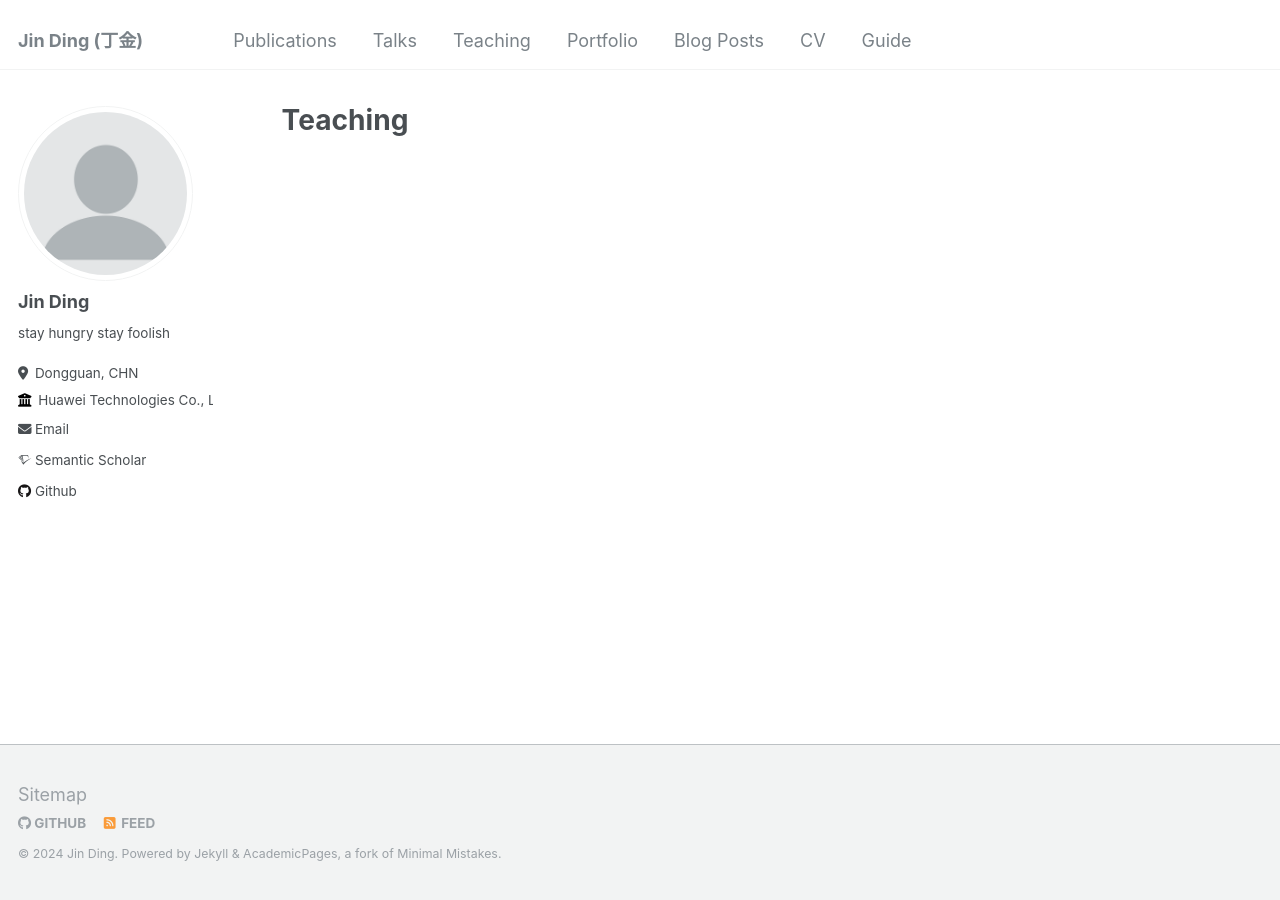
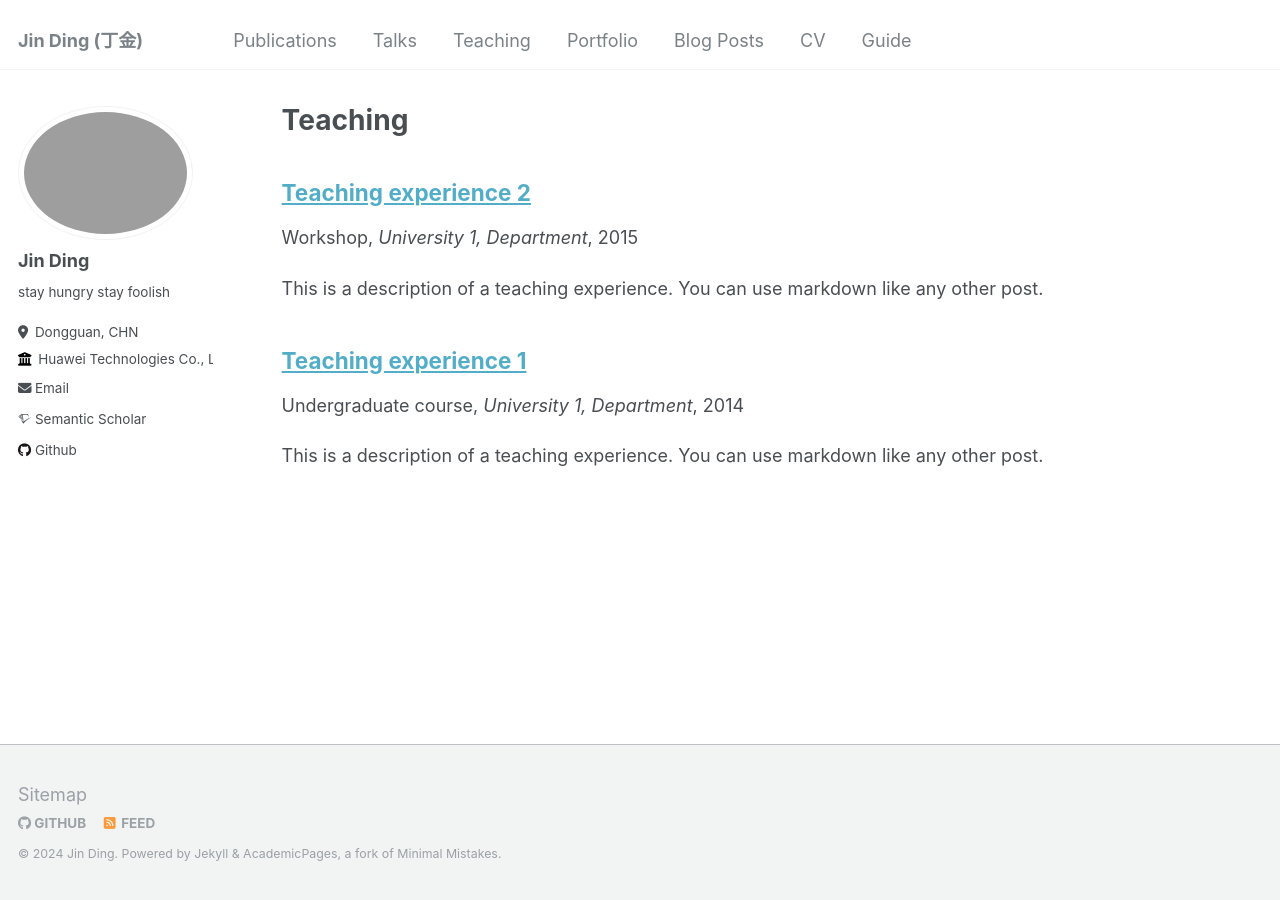
Before and after one commit to DJEddyking/djeddyking.github.io, a Jekyll site: the page built from _pages/teaching.html, in a window 1280 px wide. Built offline with Jekyll 4.4.1, drawn with Linux system fonts in a browser that asks for light colours; some web fonts are replaced.

Commit message:
Update _config.yml

```diff
--- a/_config.yml
+++ b/_config.yml
@@ -21,7 +21,7 @@ repository               : "djeddyking.github.io"
 #               Additional customization can be done by editing /_includes/author-profile.html
 author:
   # Biographic information
-  avatar           : "profile.png"
+  avatar           : "dingjin.png"
   name             : "Jin Ding"
   pronouns         : # example: "she/her"
   bio              : "stay hungry stay foolish"
@@ -75,7 +75,7 @@ author:
 
 
 # Site Settings
-teaser                   : "site-logo.png" # filename of teaser fallback teaser image placed in /images/, .e.g. "500x300.png"
+teaser                   :  # filename of teaser fallback teaser image placed in /images/, .e.g. "500x300.png"
 breadcrumbs              : false # true, false (default)
 words_per_minute         : 160
 future                   : true
@@ -200,9 +200,9 @@ kramdown:
 
 # Collections
 collections:
-  # teaching:
-  #   output: true
-  #   permalink: /:collection/:path/
+  teaching:
+    output:
+    permalink:
   publications:
     output: true
     permalink: /:collection/:path/
```
